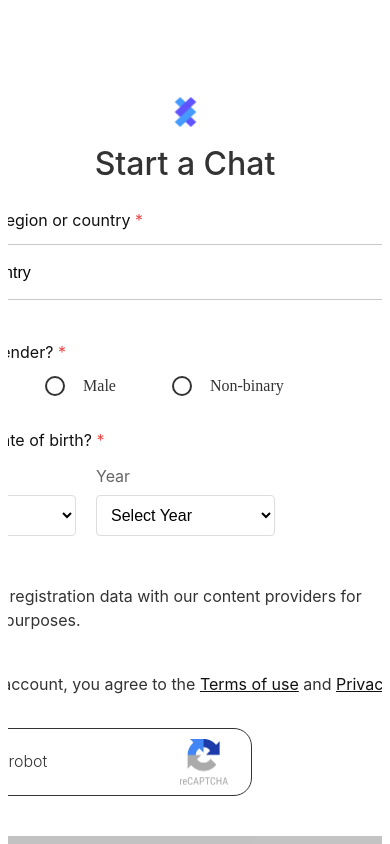
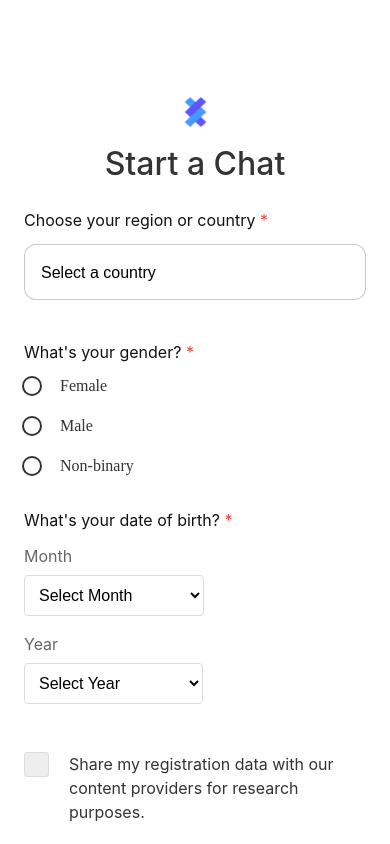
Before and after one commit to Yingying-Guo/SA-RedBack-Chatterbot, a React (Vite) app in the folder src/: page / in a window 390 px wide. Both pictures are taken after a click on the button "BEGIN YOUR ADVENTURE". Shown: the top 844 px of the page. Built offline with nearby package versions, Linux system fonts and the light colour scheme; grey boxes are pictures that could not be loaded.

Commit message:
Info collect page responsive design
phone & pc

```diff
--- a/src/src/page/index.jsx
+++ b/src/src/page/index.jsx
@@ -823,9 +823,7 @@ if (currentPage === 'info') {
                 />
                 <span className="checkmark"></span>
                 <span className="receive-emails">
-                  Share my registration data with our content providers for{" "}
-                  <br />
-                  research purposes.
+                  Share my registration data with our content providers for research purposes.
                 </span>
               </label>
             </div>
@@ -835,7 +833,7 @@ if (currentPage === 'info') {
             <div className="link-text">
               <div className="terms-privacy-policy">
                 <span className="create-account">
-                  By creating an account, you agree to the&nbsp;
+                  By creating a chat, you agree to the&nbsp;
                 </span>
                 <span className="terms-of-use" onClick={() => setShowTermsOfUse(true)}>Terms of use</span>
                 <span className="empty"> </span>
--- a/src/src/page/info_collect.css
+++ b/src/src/page/info_collect.css
@@ -294,7 +294,7 @@ button {
   flex-shrink: 0;
   gap: 8px;
   position: relative;
-  /* width: 100px; */
+  width: auto;
   padding: 0 8px 0 8px;
   z-index: 17;
 }
@@ -478,6 +478,7 @@ button {
   text-align: left;
   white-space: nowrap;
   z-index: 31;
+
 }
 
 .text-field-11 {
@@ -602,6 +603,7 @@ button {
   text-align: left;
   white-space: nowrap;
   z-index: 41;
+
 }
 
 .text-field-1b {
@@ -646,7 +648,7 @@ button {
   flex-shrink: 0;
   gap: 8px;
   position: relative;
-  width: 499px;
+  width: 600px;
   padding: 8px 8px 8px 0;
   z-index: 45;
 }
@@ -668,15 +670,15 @@ button {
   justify-content: flex-start;
   flex-shrink: 0;
   position: relative;
-  width: 459px;
-  height: 48px;
+  width: 600px;
+  height: auto;
   color: #333333;
   font-family: Poppins, var(--default-font-family);
   font-size: 16px;
   font-weight: 400;
   line-height: 24px;
   text-align: left;
-  text-overflow: initial;
+  /* text-overflow: ellipsis; */
   z-index: 47;
   overflow: hidden;
 }
@@ -792,6 +794,7 @@ button {
   border-radius: 18px;
 
   padding-top: 20px;
+
 }
 
 .not-a-robot-checkbox-input {
@@ -830,6 +833,9 @@ button {
   top: 21px;
   left: 23px;
   z-index: 51;
+
+
+
 }
 
 .check-box-24 {
@@ -841,6 +847,7 @@ button {
   background-size: cover;
   z-index: 52;
   overflow: hidden;
+
 }
 
 .not-a-robot {
@@ -873,6 +880,7 @@ button {
   position: relative;
   width: 578px;
   z-index: 56;
+
 }
 
 .button {
@@ -916,11 +924,8 @@ button {
   display: flex;
   align-items: center;
   justify-content: center;
-  flex-wrap: nowrap;
-  gap: 8px;
-  position: relative;
-  width: 54px;
-  margin: 15px 0 0 262px;
+  width: 100%;
+  height: 100%;
   z-index: 59;
 }
 
@@ -1225,3 +1230,106 @@ button {
 .already-have-an-account:hover {
   color: #2196f3;
 }
+
+.info-collect-container {
+  opacity: 0;
+  transition: opacity 0.3s ease-in-out;
+}
+
+.info-collect-container.fade-in {
+  opacity: 1;
+}
+
+
+
+
+/* for phone responsive design */
+
+
+/* .content {
+  width: 100%;
+  max-width: 600px;
+  margin: 0 auto;
+} */
+
+@media (max-width: 768px) {
+  .content {
+    width: 100%;
+    margin-right: 0;
+    padding: 0 16px;
+  }
+
+  /* .start-chat {
+    font-size: 24px;
+  } */
+
+  .frame-7 {
+    flex-direction: column;
+  }
+
+  .radio-button {
+    width: 100%;
+    justify-content: flex-start;
+  }
+
+  /* .sign-up-28 {
+    font-size: 18px;
+  } */
+
+  .frame {
+    flex-direction: column;
+  }
+
+  .frame-e {
+    display: block;
+  }
+
+  .text-field-f {
+    margin-bottom: 16px;
+  }
+
+  .receive-emails {
+    white-space: normal;
+    word-wrap: break-word;
+    flex-wrap: wrap;
+    width: 100%;
+    height: auto;
+  }
+
+  .check-box {
+    display: flex;
+    align-items: flex-start;
+    flex-wrap: wrap;
+    width: 100%;
+    padding: 8px 8px 8px 0;
+  }
+
+  .terms-privacy-policy {
+    white-space: normal;
+    word-wrap: break-word;
+    flex-wrap: wrap;
+    width: 100%;
+    height: auto;
+  }
+
+  .button {
+    flex-shrink: 0;
+    position: relative;
+    width: 90%;
+    height: 64px;
+    cursor: pointer;
+    background: transparent;
+    border: none;
+    z-index: 57;
+
+  }
+
+  .sign-up-28 {
+    width: 200px;
+  }
+
+  .main-container, .text-field, .country-select, .content, .frame, .frame-1, .basic-info, .frame-2, .frame-3, .frame-5, .frame-d, .frame-e, .frame-1d, .link-text, .not-a-robot-checkbox, .frame-25 {
+    width: 100%;
+  }
+
+}
```
